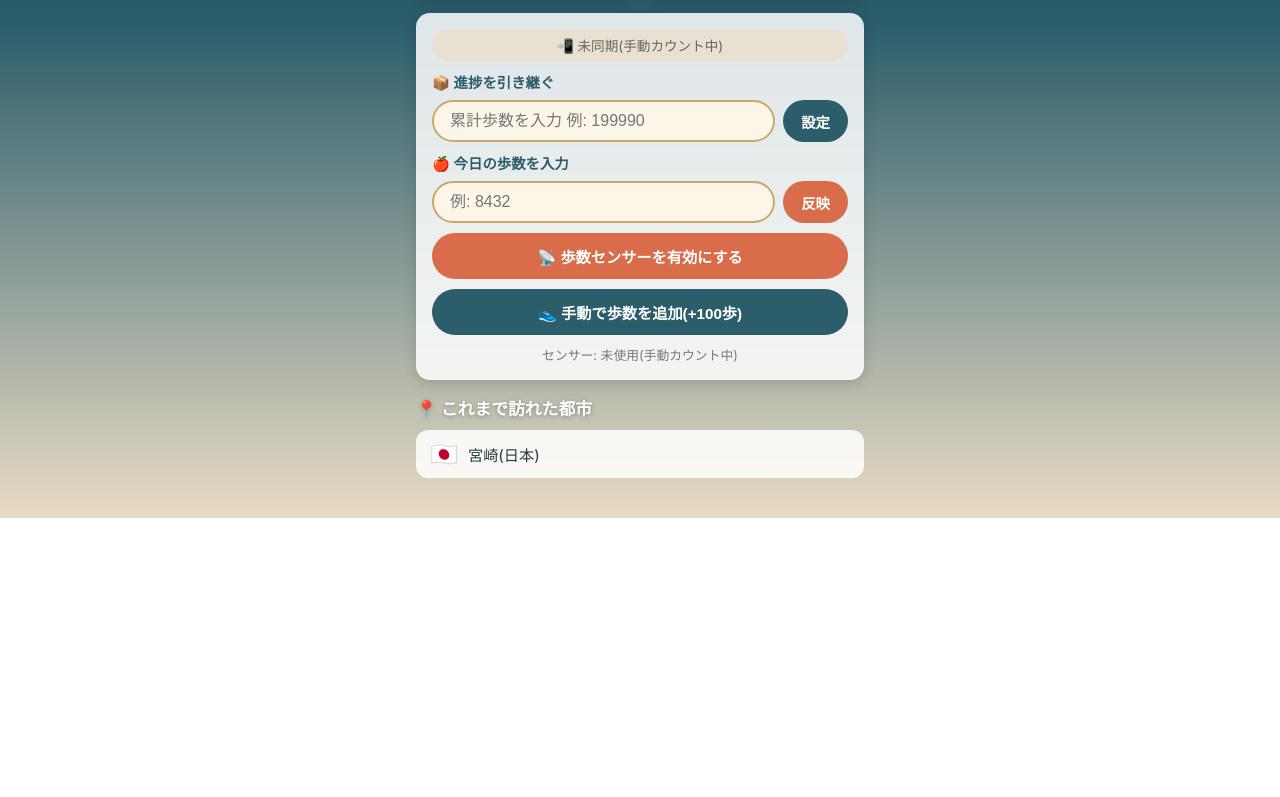
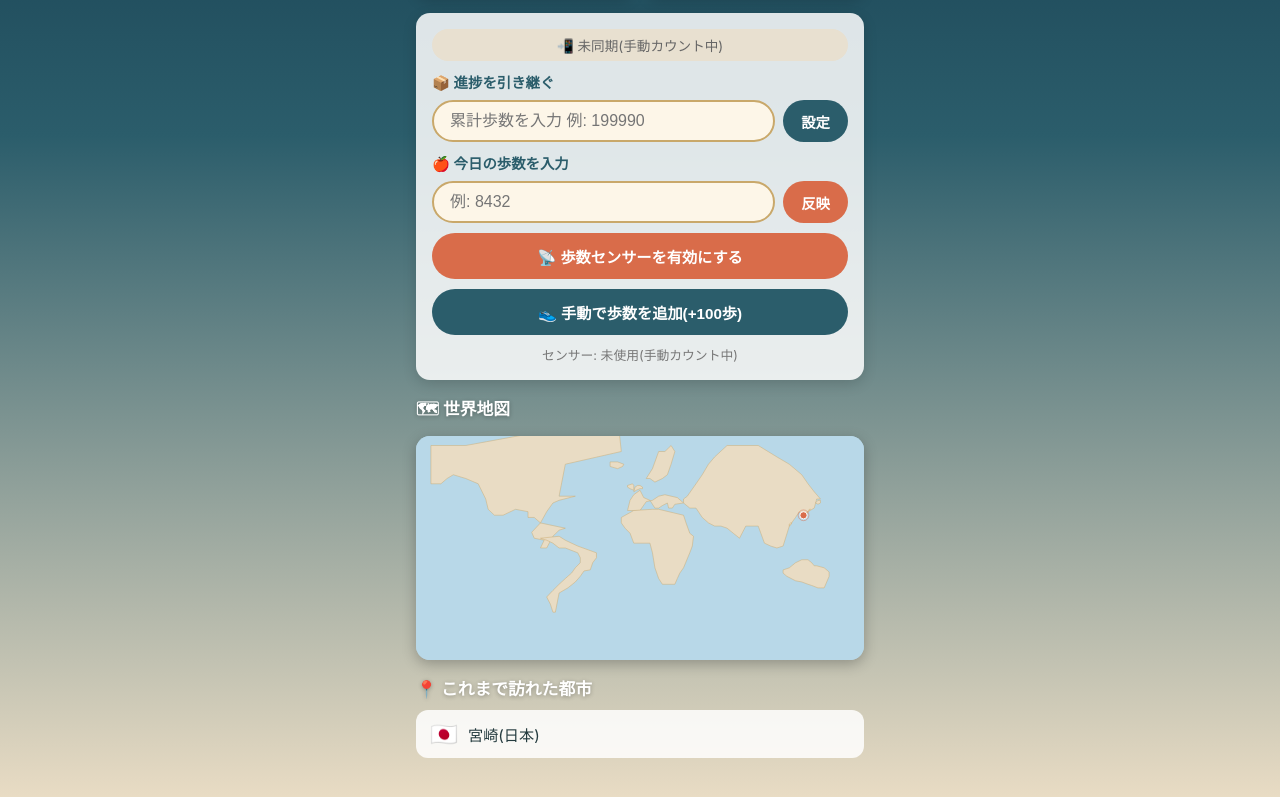
Before and after one commit to okada307-blip/walking-around-the-world, a plain HTML site: page index.html in a window 1280 px wide. Shown: the part 307-1104 px from the top of the page. Before the commit the page ends 825 px from the top, so only its background shows below. Drawn offline with Linux system fonts and the light colour scheme.

Commit message:
Add SVG world map with visited city pins and tap popup
Co-Authored-By: Claude Sonnet 4.6 <noreply@anthropic.com>

```diff
--- a/app.js
+++ b/app.js
@@ -114,6 +114,7 @@ function render() {
   }
 
   renderVisited(idx);
+  buildMap(idx);
 }
 
 function renderVisited(idx) {
--- a/cities.js
+++ b/cities.js
@@ -2,97 +2,97 @@
 // steps: その都市に到達するために必要な「直前都市からの累積追加歩数コスト」
 const CITIES = [
   {
-    name: "宮崎", country: "日本", flag: "🇯🇵", stepsToReach: 0,
+    name: "宮崎", country: "日本", flag: "🇯🇵", stepsToReach: 0, lat: 31.9, lng: 131.4,
     sights: ["青島神社", "サンメッセ日南"],
     food: ["チキン南蛮", "冷や汁"],
     phrase: { text: "おかえりなさい", reading: "Okaerinasai", meaning: "おかえりなさい(出発地/帰着地)" }
   },
   {
-    name: "台北", country: "台湾", flag: "🇹🇼", stepsToReach: 8000,
+    name: "台北", country: "台湾", flag: "🇹🇼", stepsToReach: 8000, lat: 25.0, lng: 121.5,
     sights: ["台北101", "九份"],
     food: ["小籠包", "魯肉飯"],
     phrase: { text: "你好", reading: "ニーハオ", meaning: "こんにちは" }
   },
   {
-    name: "ホーチミン", country: "ベトナム", flag: "🇻🇳", stepsToReach: 12000,
+    name: "ホーチミン", country: "ベトナム", flag: "🇻🇳", stepsToReach: 12000, lat: 10.8, lng: 106.7,
     sights: ["統一会堂", "ベンタイン市場"],
     food: ["フォー", "生春巻き"],
     phrase: { text: "Xin chào", reading: "シンチャオ", meaning: "こんにちは" }
   },
   {
-    name: "ヤンゴン", country: "ミャンマー", flag: "🇲🇲", stepsToReach: 10000,
+    name: "ヤンゴン", country: "ミャンマー", flag: "🇲🇲", stepsToReach: 10000, lat: 16.8, lng: 96.2,
     sights: ["シュエダゴン・パゴダ", "カラウェイク宮殿"],
     food: ["モヒンガー", "ラペットゥ"],
     phrase: { text: "မင်္ဂလာပါ", reading: "ミンガラーバー", meaning: "こんにちは" }
   },
   {
-    name: "ビシュケク", country: "キルギス", flag: "🇰🇬", stepsToReach: 18000,
+    name: "ビシュケク", country: "キルギス", flag: "🇰🇬", stepsToReach: 18000, lat: 42.9, lng: 74.6,
     sights: ["アラトー広場", "オシュ・バザール"],
     food: ["ベシュバルマク", "プロフ"],
     phrase: { text: "Салам", reading: "サラーム", meaning: "こんにちは" }
   },
   {
-    name: "テヘラン", country: "イラン", flag: "🇮🇷", stepsToReach: 16000,
+    name: "テヘラン", country: "イラン", flag: "🇮🇷", stepsToReach: 16000, lat: 35.7, lng: 51.4,
     sights: ["ゴレスターン宮殿", "アーザーディー・タワー"],
     food: ["ケバブ", "ゲイメ"],
     phrase: { text: "سلام", reading: "サラーム", meaning: "こんにちは" }
   },
   {
-    name: "ワルシャワ", country: "ポーランド", flag: "🇵🇱", stepsToReach: 20000,
+    name: "ワルシャワ", country: "ポーランド", flag: "🇵🇱", stepsToReach: 20000, lat: 52.2, lng: 21.0,
     sights: ["旧市街広場", "ワジェンキ公園"],
     food: ["ピエロギ", "ビゴス"],
     phrase: { text: "Cześć", reading: "チェシチ", meaning: "やあ" }
   },
   {
-    name: "キーウ", country: "ウクライナ", flag: "🇺🇦", stepsToReach: 9000,
+    name: "キーウ", country: "ウクライナ", flag: "🇺🇦", stepsToReach: 9000, lat: 50.4, lng: 30.5,
     sights: ["聖ソフィア大聖堂", "独立広場"],
     food: ["ボルシチ", "ヴァレーニキ"],
     phrase: { text: "Привіт", reading: "プリヴィート", meaning: "やあ" }
   },
   {
-    name: "リガ", country: "ラトビア", flag: "🇱🇻", stepsToReach: 9000,
+    name: "リガ", country: "ラトビア", flag: "🇱🇻", stepsToReach: 9000, lat: 56.9, lng: 24.1,
     sights: ["リガ旧市街", "自由記念碑"],
     food: ["グレイ・ピーズ", "ライ麦パン"],
     phrase: { text: "Sveiki", reading: "スヴェイキ", meaning: "こんにちは" }
   },
   {
-    name: "バルセロナ", country: "スペイン", flag: "🇪🇸", stepsToReach: 14000,
+    name: "バルセロナ", country: "スペイン", flag: "🇪🇸", stepsToReach: 14000, lat: 41.4, lng: 2.2,
     sights: ["サグラダ・ファミリア", "グエル公園"],
     food: ["パエリア", "タパス"],
     phrase: { text: "Hola", reading: "オラ", meaning: "こんにちは" }
   },
   {
-    name: "コペンハーゲン", country: "デンマーク", flag: "🇩🇰", stepsToReach: 16000,
+    name: "コペンハーゲン", country: "デンマーク", flag: "🇩🇰", stepsToReach: 16000, lat: 55.7, lng: 12.6,
     sights: ["人魚姫の像", "ニューハウン"],
     food: ["スモーブロー", "デニッシュ"],
     phrase: { text: "Hej", reading: "ハイ", meaning: "やあ" }
   },
   {
-    name: "エディンバラ", country: "イギリス", flag: "🏴", stepsToReach: 9000,
+    name: "エディンバラ", country: "イギリス", flag: "🏴", stepsToReach: 9000, lat: 55.9, lng: -3.2,
     sights: ["エディンバラ城", "アーサーズ・シート"],
     food: ["ハギス", "ショートブレッド"],
     phrase: { text: "Hello", reading: "ハロー", meaning: "こんにちは" }
   },
   {
-    name: "レイキャビク", country: "アイスランド", flag: "🇮🇸", stepsToReach: 12000,
+    name: "レイキャビク", country: "アイスランド", flag: "🇮🇸", stepsToReach: 12000, lat: 64.1, lng: -21.9,
     sights: ["ハットルグリムス教会", "ブルーラグーン"],
     food: ["ラム肉のスープ", "スキール"],
     phrase: { text: "Halló", reading: "ハロー", meaning: "こんにちは" }
   },
   {
-    name: "バンクーバー", country: "カナダ", flag: "🇨🇦", stepsToReach: 30000,
+    name: "バンクーバー", country: "カナダ", flag: "🇨🇦", stepsToReach: 30000, lat: 49.3, lng: -123.1,
     sights: ["スタンレー・パーク", "グランビル・アイランド"],
     food: ["プーティン", "サーモン"],
     phrase: { text: "Hello", reading: "ハロー", meaning: "こんにちは" }
   },
   {
-    name: "ハバナ", country: "キューバ", flag: "🇨🇺", stepsToReach: 25000,
+    name: "ハバナ", country: "キューバ", flag: "🇨🇺", stepsToReach: 25000, lat: 23.1, lng: -82.4,
     sights: ["旧市街(ハバナ・ビエハ)", "マレコン通り"],
     food: ["モヒート", "ロパビエハ"],
     phrase: { text: "Hola", reading: "オラ", meaning: "こんにちは" }
   },
   {
-    name: "宮崎", country: "日本", flag: "🇯🇵", stepsToReach: 28000,
+    name: "宮崎", country: "日本", flag: "🇯🇵", stepsToReach: 28000, lat: 31.9, lng: 131.4,
     sights: ["青島神社", "サンメッセ日南"],
     food: ["チキン南蛮", "冷や汁"],
     phrase: { text: "おかえりなさい", reading: "Okaerinasai", meaning: "ただいま、世界一周達成!" }
--- a/index.html
+++ b/index.html
@@ -66,11 +66,44 @@
         <p class="hint" id="sensor-status">センサー: 未使用(手動カウント中)</p>
       </section>
 
+      <section class="map-section">
+        <h2>🗺 世界地図</h2>
+        <div id="map-container" class="map-container">
+          <svg id="world-map-svg" xmlns="http://www.w3.org/2000/svg"></svg>
+        </div>
+      </section>
+
       <section class="visited">
         <h2>📍 これまで訪れた都市</h2>
         <ul id="visited-list" class="visited-list"></ul>
       </section>
     </main>
+  </div>
+
+  <!-- 地図ポップアップ -->
+  <div class="map-popup" id="map-popup">
+    <div class="map-popup-card">
+      <button id="popup-close-btn" class="popup-close">✕</button>
+      <div class="popup-header">
+        <span class="flag" id="popup-flag">🌍</span>
+        <div>
+          <div class="city-name" id="popup-name"></div>
+          <div class="city-country" id="popup-country"></div>
+        </div>
+      </div>
+      <div class="info-block">
+        <h3>🏛 観光地</h3>
+        <p id="popup-sights"></p>
+      </div>
+      <div class="info-block">
+        <h3>🍽 名物料理</h3>
+        <p id="popup-food"></p>
+      </div>
+      <div class="info-block">
+        <h3>💬 現地の言葉</h3>
+        <p id="popup-phrase"></p>
+      </div>
+    </div>
   </div>
 
   <!-- 到着演出モーダル -->
@@ -99,6 +132,7 @@
   </div>
 
   <script src="cities.js"></script>
+  <script src="map.js"></script>
   <script src="app.js"></script>
 </body>
 </html>
--- /dev/null
+++ b/map.js
@@ -0,0 +1,155 @@
+// SVG世界地図の描画 + 訪問都市ピン表示
+// メルカトル投影で緯度経度をSVG座標に変換
+
+const MAP_W = 1000;
+const MAP_H = 500;
+
+function lngToX(lng) {
+  return ((lng + 180) / 360) * MAP_W;
+}
+function latToY(lat) {
+  const rad = (lat * Math.PI) / 180;
+  const merc = Math.log(Math.tan(Math.PI / 4 + rad / 2));
+  return MAP_H / 2 - (merc / Math.PI) * MAP_H * 0.78;
+}
+
+function buildMap(visitedCount) {
+  const svgNS = "http://www.w3.org/2000/svg";
+  const svg = document.getElementById("world-map-svg");
+  if (!svg) return;
+  svg.innerHTML = "";
+  svg.setAttribute("viewBox", `0 0 ${MAP_W} ${MAP_H}`);
+
+  // 海背景
+  const bg = document.createElementNS(svgNS, "rect");
+  bg.setAttribute("width", MAP_W);
+  bg.setAttribute("height", MAP_H);
+  bg.setAttribute("fill", "#b8d8e8");
+  svg.appendChild(bg);
+
+  // 大陸パス(簡略SVGパス)
+  const landPaths = getLandPaths();
+  landPaths.forEach(d => {
+    const path = document.createElementNS(svgNS, "path");
+    path.setAttribute("d", d);
+    path.setAttribute("fill", "#e9dcc4");
+    path.setAttribute("stroke", "#c9a86a");
+    path.setAttribute("stroke-width", "1");
+    svg.appendChild(path);
+  });
+
+  // ルートライン(訪問済み都市間)
+  for (let i = 0; i < visitedCount - 1; i++) {
+    const a = CITIES[i], b = CITIES[i + 1];
+    const line = document.createElementNS(svgNS, "line");
+    line.setAttribute("x1", lngToX(a.lng));
+    line.setAttribute("y1", latToY(a.lat));
+    line.setAttribute("x2", lngToX(b.lng));
+    line.setAttribute("y2", latToY(b.lat));
+    line.setAttribute("stroke", "#d96c4a");
+    line.setAttribute("stroke-width", "1.5");
+    line.setAttribute("stroke-dasharray", "4,3");
+    line.setAttribute("opacity", "0.7");
+    svg.appendChild(line);
+  }
+
+  // ピン表示(訪問済み都市)
+  for (let i = 0; i <= Math.min(visitedCount, CITIES.length - 1); i++) {
+    const city = CITIES[i];
+    const cx = lngToX(city.lng);
+    const cy = latToY(city.lat);
+    const isLast = i === visitedCount;
+
+    const g = document.createElementNS(svgNS, "g");
+    g.setAttribute("class", "city-pin");
+    g.style.cursor = "pointer";
+    g.addEventListener("click", () => showCityPopup(city, cx, cy));
+
+    // ピン円
+    const circle = document.createElementNS(svgNS, "circle");
+    circle.setAttribute("cx", cx);
+    circle.setAttribute("cy", cy);
+    circle.setAttribute("r", isLast ? "8" : "6");
+    circle.setAttribute("fill", isLast ? "#d96c4a" : "#2b5d6b");
+    circle.setAttribute("stroke", "#fff");
+    circle.setAttribute("stroke-width", "2");
+    g.appendChild(circle);
+
+    // 現在地は点滅リング
+    if (isLast) {
+      const ring = document.createElementNS(svgNS, "circle");
+      ring.setAttribute("cx", cx);
+      ring.setAttribute("cy", cy);
+      ring.setAttribute("r", "12");
+      ring.setAttribute("fill", "none");
+      ring.setAttribute("stroke", "#d96c4a");
+      ring.setAttribute("stroke-width", "2");
+      ring.setAttribute("opacity", "0.5");
+      ring.innerHTML = `<animate attributeName="r" values="10;16;10" dur="2s" repeatCount="indefinite"/>
+        <animate attributeName="opacity" values="0.6;0;0.6" dur="2s" repeatCount="indefinite"/>`;
+      g.appendChild(ring);
+    }
+
+    svg.appendChild(g);
+  }
+}
+
+// ポップアップ表示
+function showCityPopup(city, px, py) {
+  const popup = document.getElementById("map-popup");
+  const mapContainer = document.getElementById("map-container");
+  if (!popup || !mapContainer) return;
+
+  document.getElementById("popup-flag").textContent = city.flag;
+  document.getElementById("popup-name").textContent = city.name;
+  document.getElementById("popup-country").textContent = city.country;
+  document.getElementById("popup-sights").textContent = city.sights.join(" / ");
+  document.getElementById("popup-food").textContent = city.food.join(" / ");
+  document.getElementById("popup-phrase").textContent =
+    `${city.phrase.text}(${city.phrase.reading}) — ${city.phrase.meaning}`;
+
+  popup.classList.add("show");
+}
+
+document.addEventListener("DOMContentLoaded", () => {
+  const closeBtn = document.getElementById("popup-close-btn");
+  if (closeBtn) closeBtn.addEventListener("click", () => {
+    document.getElementById("map-popup").classList.remove("show");
+  });
+});
+
+// 簡略化された大陸アウトライン(メルカトル座標で描画)
+function getLandPaths() {
+  function p(coords) {
+    return coords.map(([lng, lat], i) =>
+      `${i === 0 ? "M" : "L"}${lngToX(lng).toFixed(1)},${latToY(lat).toFixed(1)}`
+    ).join(" ") + " Z";
+  }
+
+  return [
+    // 北アメリカ
+    p([[-168,72],[-140,72],[-95,75],[-65,83],[-20,83],[-15,70],[-60,65],[-65,47],[-55,47],[-52,47],[-65,44],[-70,42],[-75,35],[-80,25],[-87,16],[-85,10],[-77,8],[-80,0],[-75,0],[-70,12],[-65,18],[-60,20],[-80,25],[-85,30],[-90,30],[-90,35],[-100,37],[-110,32],[-117,32],[-122,37],[-124,45],[-130,55],[-140,58],[-150,60],[-155,58],[-160,55],[-168,55],[-168,72]]),
+    // 南アメリカ
+    p([[-80,10],[-65,12],[-60,8],[-50,2],[-35,-5],[-35,-10],[-38,-15],[-40,-22],[-45,-23],[-48,-28],[-52,-33],[-58,-38],[-65,-42],[-68,-55],[-70,-55],[-72,-50],[-75,-45],[-70,-40],[-65,-35],[-60,-30],[-55,-25],[-52,-20],[-48,-15],[-48,-10],[-50,-5],[-60,0],[-65,0],[-70,5],[-75,8],[-80,10]]),
+    // ヨーロッパ
+    p([[-10,36],[0,36],[5,43],[10,44],[15,47],[20,48],[25,47],[30,46],[35,42],[28,41],[26,38],[23,38],[22,42],[18,40],[15,38],[12,38],[8,44],[3,46],[0,51],[-5,48],[-8,44],[-10,36]]),
+    // スカンジナビア
+    p([[5,58],[8,58],[12,56],[18,58],[22,60],[25,65],[28,70],[25,72],[20,70],[15,70],[10,63],[5,58]]),
+    // アフリカ
+    p([[-5,36],[10,37],[15,37],[35,32],[37,25],[40,15],[43,12],[42,2],[40,-5],[35,-20],[32,-25],[30,-30],[28,-35],[18,-35],[15,-30],[12,-20],[10,-5],[8,5],[0,5],[-5,5],[-8,15],[-12,20],[-15,25],[-15,30],[-5,36]]),
+    // アジア(簡略)
+    p([[35,42],[40,38],[45,38],[50,30],[55,25],[60,22],[65,22],[70,20],[75,15],[80,10],[85,22],[90,22],[95,22],[100,5],[105,2],[110,0],[115,2],[120,22],[125,30],[128,35],[130,32],[135,35],[140,38],[142,45],[145,45],[140,50],[135,55],[130,60],[120,65],[110,68],[95,72],[70,72],[60,68],[55,65],[50,60],[45,55],[38,47],[35,45],[35,42]]),
+    // 日本
+    p([[130,31],[131,33],[132,34],[134,34],[135,35],[136,37],[137,37],[136,36],[134,33],[132,32],[130,31]]),
+    p([[141,42],[143,44],[145,44],[145,42],[143,41],[141,42]]),
+    // オーストラリア
+    p([[115,-22],[120,-20],[125,-15],[130,-12],[135,-12],[138,-15],[140,-18],[142,-18],[148,-20],[152,-24],[152,-28],[148,-38],[145,-38],[143,-38],[138,-36],[135,-35],[130,-33],[125,-32],[118,-28],[115,-25],[115,-22]]),
+    // イギリス・アイルランド
+    p([[-5,50],[-3,51],[0,52],[2,52],[2,53],[0,54],[-2,54],[-4,53],[-5,50]]),
+    p([[-5,51],[-8,52],[-10,53],[-10,54],[-6,55],[-5,54],[-5,51]]),
+    // アイスランド
+    p([[-24,64],[-18,63],[-14,64],[-13,65],[-18,66],[-24,66],[-24,64]]),
+    // 台湾
+    p([[120,22],[121,23],[122,25],[121,25],[120,24],[120,22]]),
+  ];
+}
--- a/style.css
+++ b/style.css
@@ -122,6 +122,47 @@ main { padding: 0 16px; display: flex; flex-direction: column; gap: 16px; }
 .health-row input:focus { border-color: #2b5d6b; }
 .btn.small { padding: 10px 18px; font-size: 0.9rem; white-space: nowrap; }
 
+.map-section h2 { color: #fff; font-size: 1.05rem; margin-bottom: 10px; text-shadow: 0 1px 4px rgba(0,0,0,0.3); }
+.map-container {
+  border-radius: 14px;
+  overflow: hidden;
+  box-shadow: 0 4px 14px rgba(0,0,0,0.25);
+  background: #b8d8e8;
+}
+.map-container svg { width: 100%; height: auto; display: block; }
+.city-pin { transition: transform 0.1s; }
+.city-pin:active { transform: scale(1.3); }
+
+.map-popup {
+  position: fixed;
+  inset: 0;
+  background: rgba(16,52,71,0.6);
+  display: none;
+  align-items: flex-end;
+  justify-content: center;
+  z-index: 90;
+  padding: 0;
+}
+.map-popup.show { display: flex; }
+.map-popup-card {
+  background: #fdf6e8;
+  border: 2px solid #c9a86a;
+  border-radius: 18px 18px 0 0;
+  padding: 20px;
+  width: 100%;
+  max-width: 480px;
+  position: relative;
+}
+.popup-close {
+  position: absolute;
+  top: 12px; right: 14px;
+  background: none; border: none;
+  font-size: 1.1rem; color: #888; cursor: pointer;
+}
+.popup-header {
+  display: flex; align-items: center; gap: 12px; margin-bottom: 14px;
+}
+
 .visited h2 { color: #fff; font-size: 1.05rem; margin-bottom: 10px; text-shadow: 0 1px 4px rgba(0,0,0,0.3); }
 .visited-list { list-style: none; display: flex; flex-direction: column; gap: 8px; }
 .visited-list li {
```
